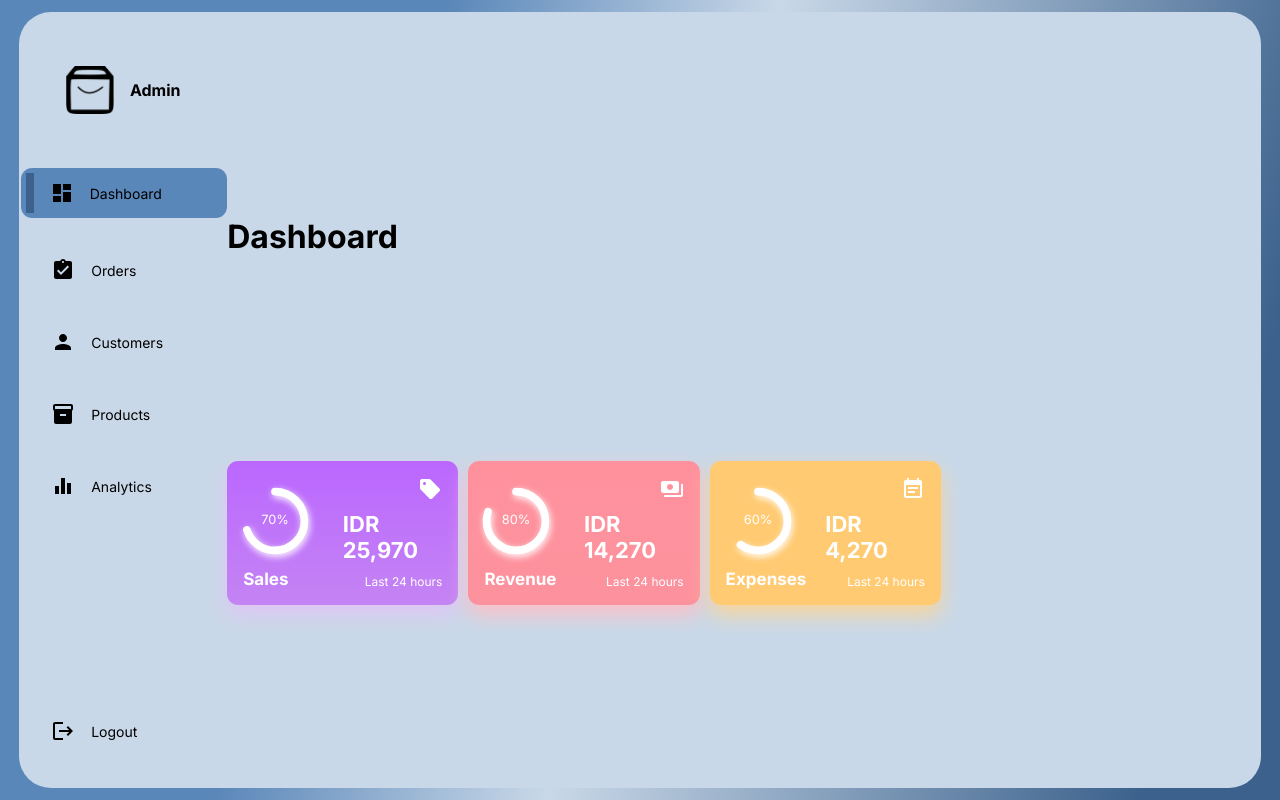
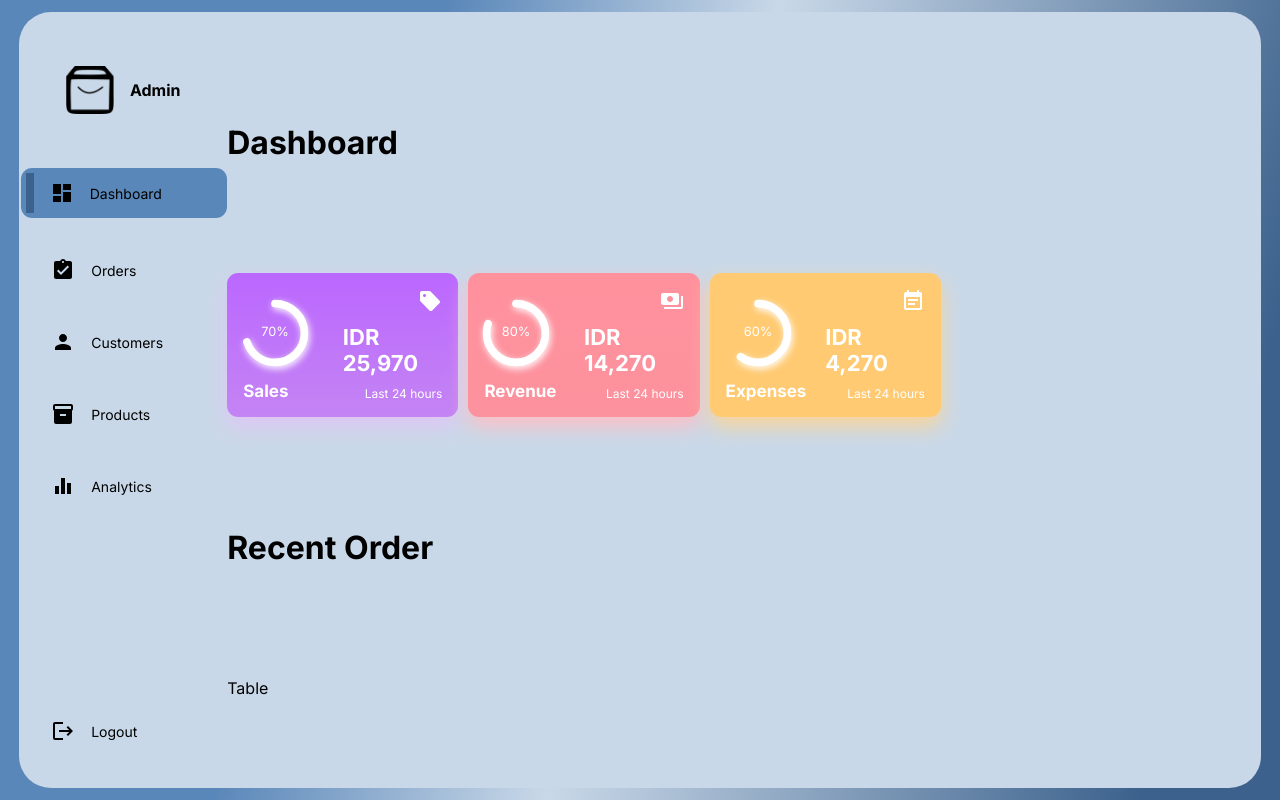
Before and after one commit to padepokanpenguin/admin-dashboard-ecommerce, a React (Create React App) app: page / in a window 1280 px wide. Built offline with nearby package versions, Linux system fonts and the light colour scheme.

Commit message:
finishing card component

```diff
--- a/src/pages/Dashboard/Card/Card.tsx
+++ b/src/pages/Dashboard/Card/Card.tsx
@@ -38,6 +38,7 @@ export default function Card({
           color={color}
           setExpanded={() => setExpanded(false)}
           title={title}
+          series={series}
         />
       ) : (
         <CompactCard
@@ -95,7 +96,7 @@ function ExpandedCard({ color, setExpanded, title, series }: CardProps) {
       }}
       layoutId="expandableCard"
     >
-      <div>
+      <div style={{ alignSelf: "flex-end", cursor: "pointer", color: "white" }}>
         <CloseSharpIcon onClick={setExpanded} />
       </div>
       <span>{title}</span>
@@ -108,19 +109,12 @@ function ExpandedCard({ color, setExpanded, title, series }: CardProps) {
               type: "area",
               height: "auto",
             },
-            // dropShadow: {
-            //   enabled: false,
-            //   enableOnSeries: undefined,
-            //   top: 0,
-            //   left: 0,
-            //   blur: 3,
-            //   color: "#000",
-            //   opacity: 0.35,
-            // },
+
             fill: {
               colors: ["#fff"],
               type: "gradient",
             },
+
             dataLabels: {
               enabled: false,
             },
--- a/src/pages/Dashboard/Cards/Cards.tsx
+++ b/src/pages/Dashboard/Cards/Cards.tsx
@@ -6,7 +6,7 @@ export default function Cards() {
   return (
     <div className={style.Cards}>
       {cardsData.map((card, id) => (
-        <div className={style.ParentContainer}>
+        <div key={id} className={style.ParentContainer}>
           <Card {...card} />
         </div>
       ))}
--- a/src/pages/Dashboard/MainDashboard/MainDashboard.tsx
+++ b/src/pages/Dashboard/MainDashboard/MainDashboard.tsx
@@ -1,4 +1,5 @@
 import Cards from "../Cards/Cards";
+import Table from "../Table/Table";
 import style from "./MainDashboard.module.css";
 
 export default function MainDashboard() {
@@ -6,6 +7,8 @@ export default function MainDashboard() {
     <div className={style.MainDashboard}>
       <h1>Dashboard</h1>
       <Cards />
+      <h1>Recent Order</h1>
+      <Table />
     </div>
   );
 }
--- /dev/null
+++ b/src/pages/Dashboard/Table/Table.tsx
@@ -0,0 +1,5 @@
+import React from "react";
+
+export default function Table() {
+  return <>Table</>;
+}
```
Also changed, not shown: src/pages/Dashboard/Table/Table.module.css (added).
